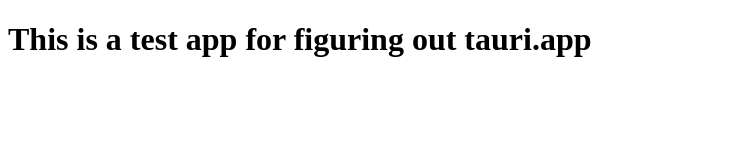
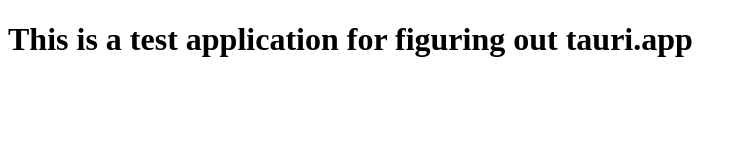
Before and after one commit to Jermolene/tauri-test, a website: page ui/index.html in a window 1280 px wide. Shown: the whole page, without its empty margins (0-747 px from the left). Drawn offline with Linux system fonts and the light colour scheme.

Commit message:
Minor text change
Just to see if the CI will make a new version for the release, or overwrite the existing one

```diff
--- a/ui/index.html
+++ b/ui/index.html
@@ -6,6 +6,6 @@
     <title>Document</title>
   </head>
   <body>
-    <h1>This is a test app for figuring out tauri.app</h1>
+    <h1>This is a test application for figuring out tauri.app</h1>
   </body>
 </html>
```
